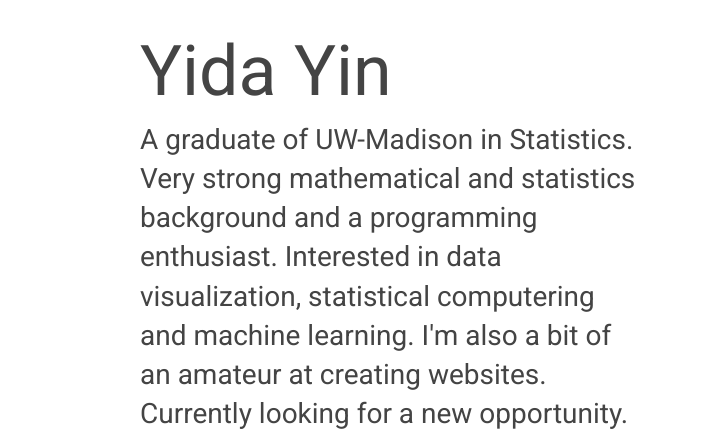
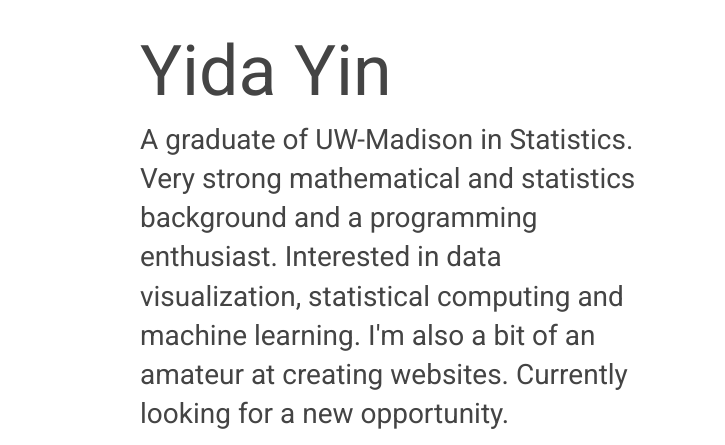
Before and after one commit to ExtraYin/extrayin.github.com, a plain HTML site: page index.html in a window 1280 px wide. Shown: the part 117-562 px from the top of the page, 0-725 px from the left. Drawn offline with nearby package versions, Linux system fonts and the light colour scheme.

Commit message:
Update index.html

```diff
--- a/index.html
+++ b/index.html
@@ -16,7 +16,7 @@
                 <div class="header_info">
                     <h1 class="header_name">Yida Yin</h1>
                     <h2 class="header_intro">
-                        A graduate of UW-Madison in Statistics. Very strong mathematical and statistics background and a programming enthusiast. Interested in data visualization, statistical computering and machine learning. I'm also a bit of an amateur at creating websites. Currently looking for a new opportunity.
+                        A graduate of UW-Madison in Statistics. Very strong mathematical and statistics background and a programming enthusiast. Interested in data visualization, statistical computing and machine learning. I'm also a bit of an amateur at creating websites. Currently looking for a new opportunity.
                     </h2>
                     <ul class="header_social">
                         <!--<li><a class="social_link" href="https://www.linkedin.com" id="linkedin" target="_blank">Linkedin</a></li>-->
```
